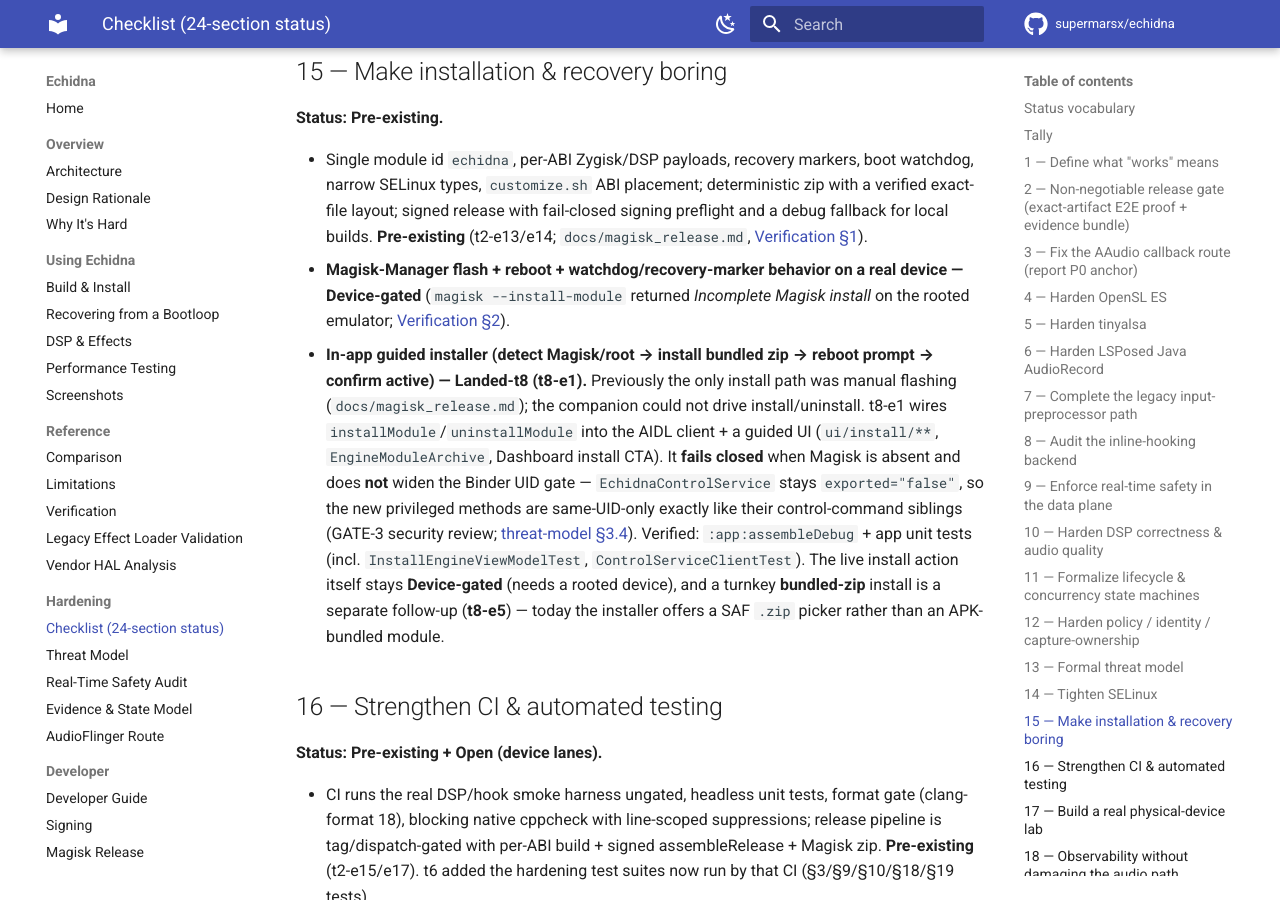
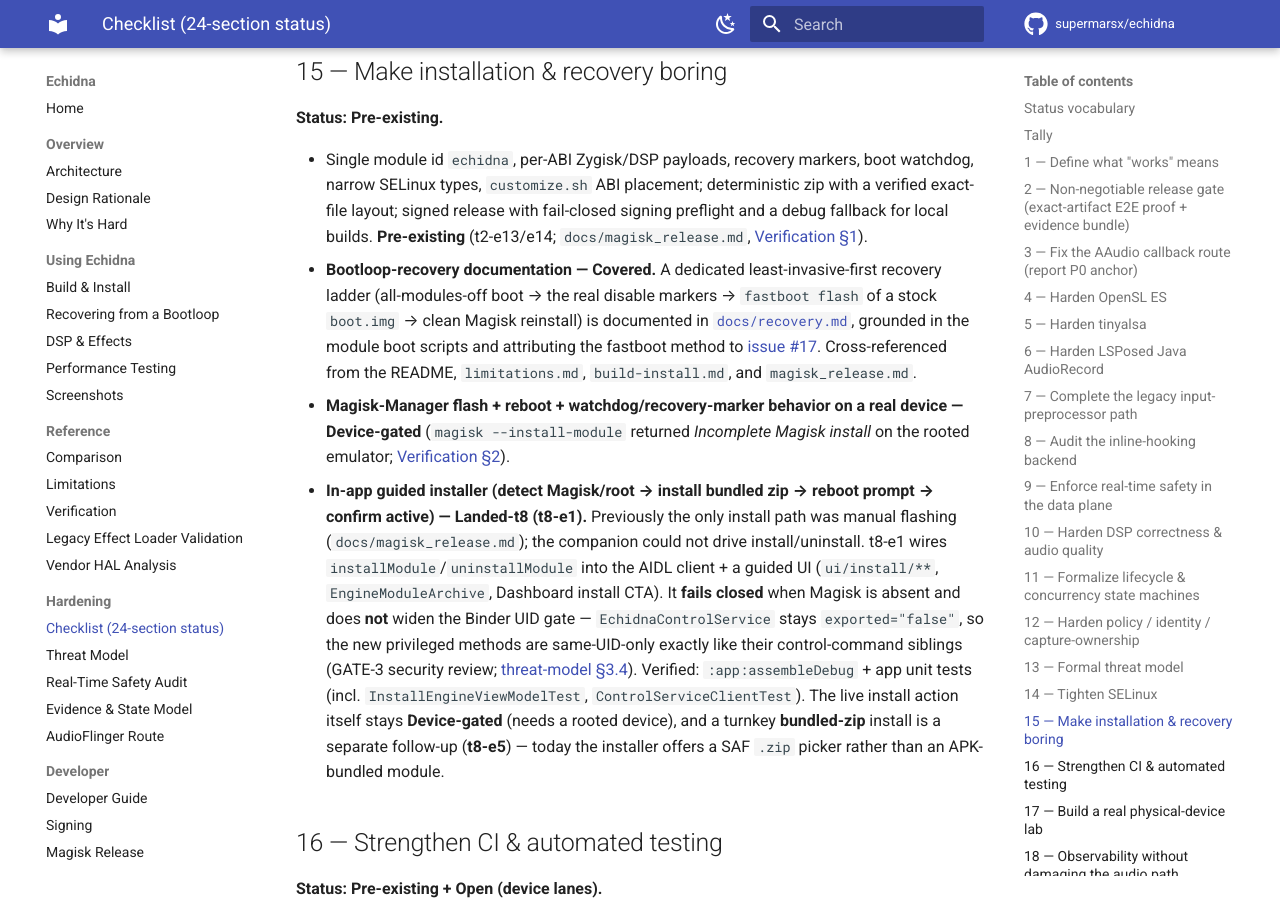
Before and after one commit to supermarsx/echidna, an MkDocs documentation site: the page built from docs/hardening/checklist.md, in a window 1280 px wide and 900 px high, scrolled down 7979 px. Built offline with MkDocs 1.6.1 and Material for MkDocs 9.7.7, drawn with Linux system fonts in a browser that asks for light colours; comment, search, counter and statistics services are not loaded.

Commit message:
docs(hardening): mark §15 bootloop-recovery documentation covered
Record docs/recovery.md as covering the §15 recovery-documentation
requirement (recovery ladder, real disable markers, fastboot last resort,
issue #17 attribution).

```diff
--- a/docs/hardening/checklist.md
+++ b/docs/hardening/checklist.md
@@ -306,6 +306,13 @@ memory the AAudio contract forbids mutating in place.
   with a verified exact-file layout; signed release with fail-closed signing
   preflight and a debug fallback for local builds. **Pre-existing** (t2-e13/e14;
   `docs/magisk_release.md`, [Verification §1](../verification.md#1-verified-on-this-build-host-emulator-real-reproducible)).
+- **Bootloop-recovery documentation — Covered.** A dedicated least-invasive-first
+  recovery ladder (all-modules-off boot → the real disable markers → `fastboot
+  flash` of a stock `boot.img` → clean Magisk reinstall) is documented in
+  [`docs/recovery.md`](../recovery.md), grounded in the module boot scripts and
+  attributing the fastboot method to
+  [issue #17](https://github.com/supermarsx/echidna/issues/17). Cross-referenced
+  from the README, `limitations.md`, `build-install.md`, and `magisk_release.md`.
 - **Magisk-Manager flash + reboot + watchdog/recovery-marker behavior on a real
   device — Device-gated** (`magisk --install-module` returned *Incomplete Magisk
   install* on the rooted emulator; [Verification §2](../verification.md#2-still-not-verified-device-gated)).
```
